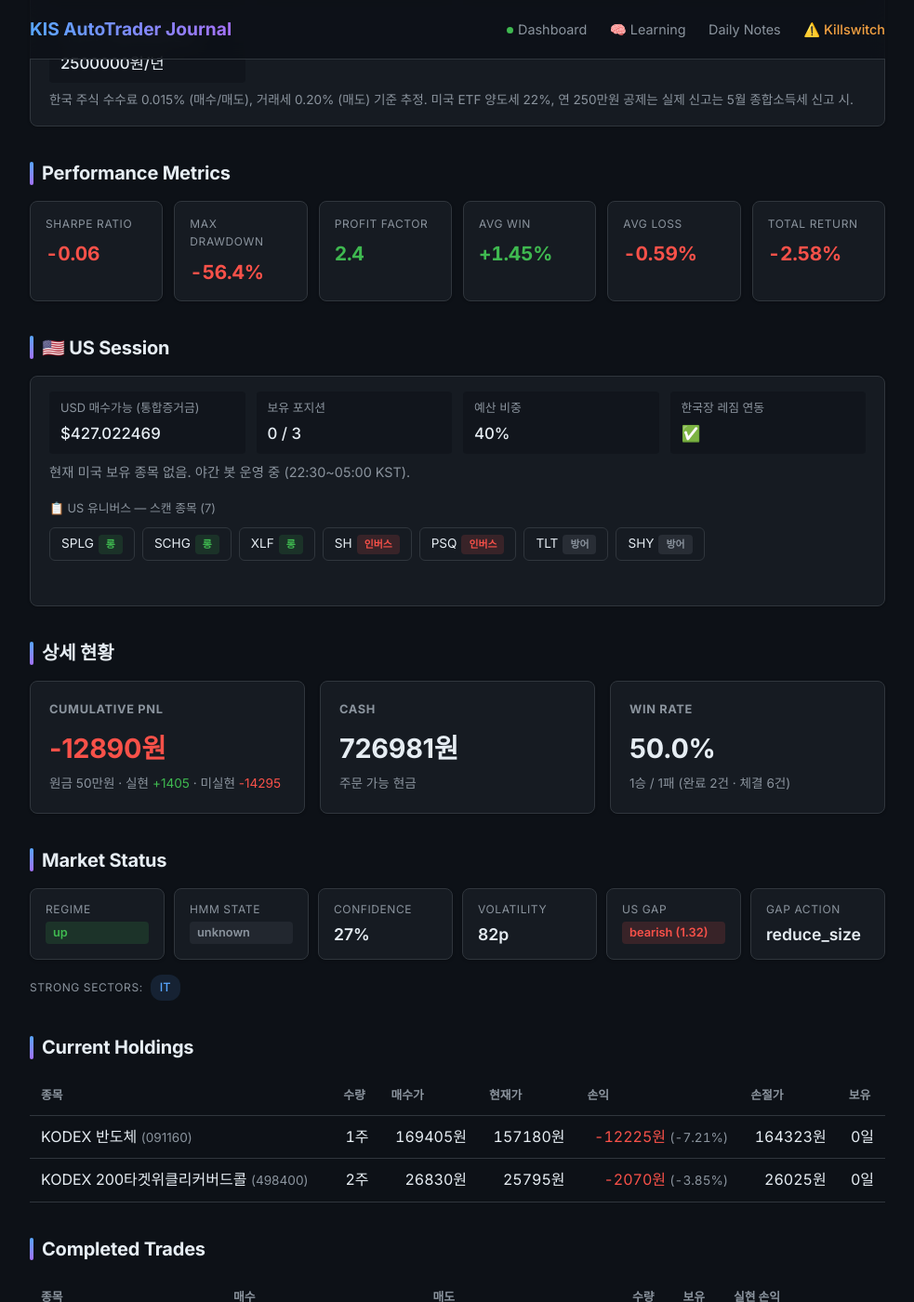
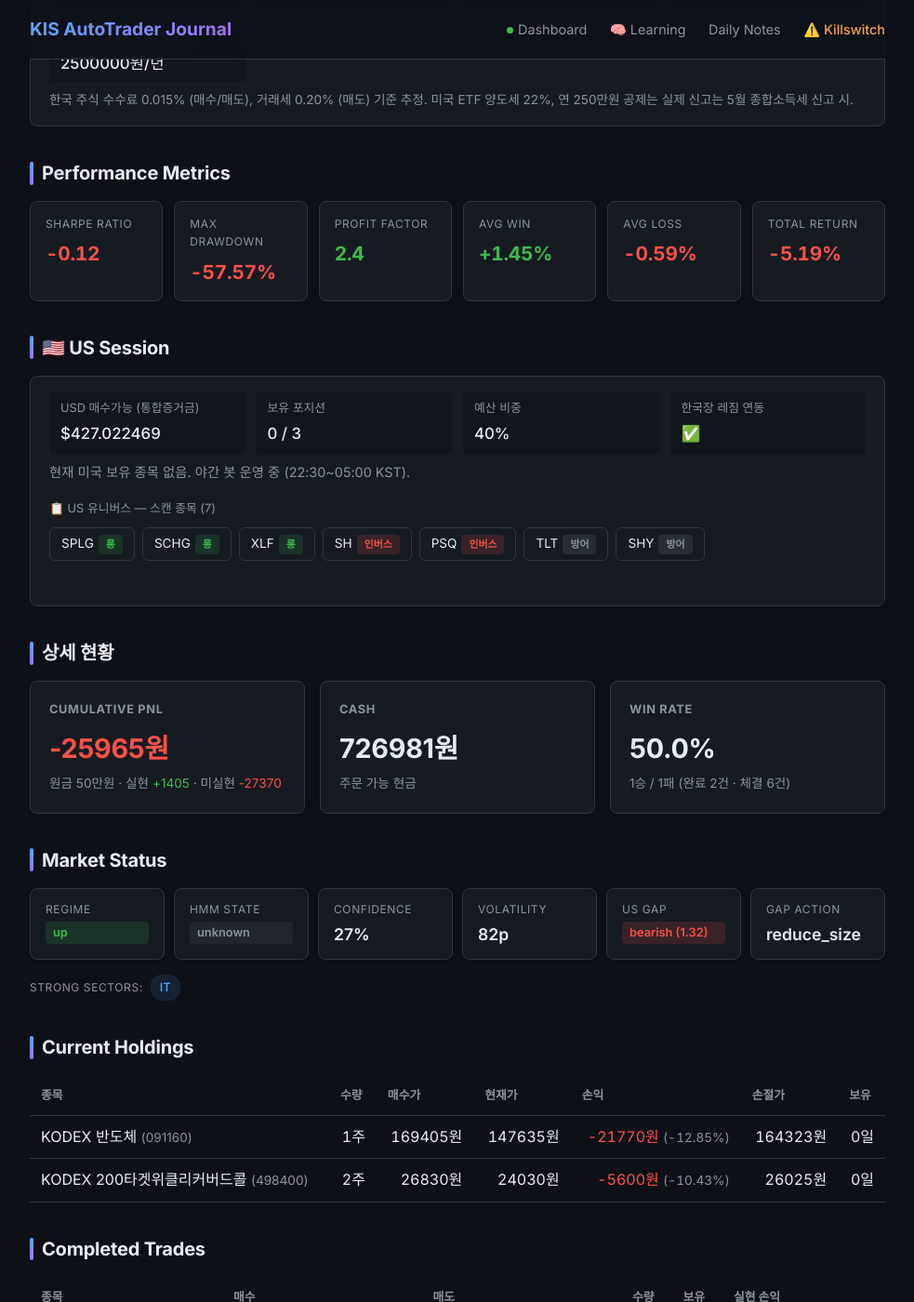
Before and after one commit to BudongJW/kis-trading-journal, a Jekyll site: the page built from index.html, in a window 1280 px wide and 1400 px high, scrolled down 997 px. Shown: the whole window at 93% size, without its empty margins (148-1131 px from the left). Built offline with Jekyll 4.4.1, drawn with Linux system fonts in a browser that asks for light colours; nearby versions of some CDN libraries; some of the changed text lies outside the part shown.

Commit message:
auto: portfolio update 09:47

```diff
--- a/_data/portfolio.json
+++ b/_data/portfolio.json
@@ -1,5 +1,5 @@
 {
-  "updated_at": "2026-06-08T09:41:18.488294",
+  "updated_at": "2026-06-08T09:47:34.311088",
   "initial_capital": 500000,
   "cash": 726981,
   "holdings": [
@@ -7,11 +7,11 @@
       "symbol": "091160",
       "name": "KODEX 반도체",
       "qty": 1,
-      "current_price": 157180,
-      "value": 157180,
+      "current_price": 147635,
+      "value": 147635,
       "buy_price": 169405,
-      "pnl": -12225,
-      "pnl_pct": -7.21,
+      "pnl": -21770,
+      "pnl_pct": -12.85,
       "manual": true,
       "stop_price": 164323
     },
@@ -19,11 +19,11 @@
       "symbol": "498400",
       "name": "KODEX 200타겟위클리커버드콜",
       "qty": 2,
-      "current_price": 25795,
-      "value": 51590,
+      "current_price": 24030,
+      "value": 48060,
       "buy_price": 26830,
-      "pnl": -2070,
-      "pnl_pct": -3.85,
+      "pnl": -5600,
+      "pnl_pct": -10.43,
       "stop_price": 26025
     }
   ],
@@ -40,12 +40,12 @@
     "set_at": "",
     "set_by": ""
   },
-  "holdings_value": 208770,
-  "total_value": 909766,
-  "total_pnl": -12890,
-  "total_pnl_pct": -1.4,
+  "holdings_value": 195695,
+  "total_value": 896691,
+  "total_pnl": -25965,
+  "total_pnl_pct": -2.81,
   "realized_pnl": 1405,
-  "unrealized_pnl": -14295,
+  "unrealized_pnl": -27370,
   "total_trades": 6,
   "completed_trades": 2,
   "winning_trades": 1,
@@ -174,12 +174,12 @@
     "tax_exemption_remaining_krw": 2500000
   },
   "performance": {
-    "sharpe_ratio": -0.06,
-    "max_drawdown_pct": -56.4,
+    "sharpe_ratio": -0.12,
+    "max_drawdown_pct": -57.57,
     "profit_factor": 2.4,
     "avg_win_pct": 1.45,
     "avg_loss_pct": -0.59,
-    "total_return_pct": -2.58
+    "total_return_pct": -5.19
   },
   "r_summary": {},
   "daily_history": [
@@ -437,13 +437,13 @@
     },
     {
       "date": "2026-06-08",
-      "total_value": 909766,
+      "total_value": 896691,
       "cash": 726981,
-      "holdings_value": 208770,
-      "day_pnl": -14295,
-      "cumul_pnl": -12890,
+      "holdings_value": 195695,
+      "day_pnl": -27370,
+      "cumul_pnl": -25965,
       "realized_pnl": 1405,
-      "unrealized_pnl": -14295,
+      "unrealized_pnl": -27370,
       "net_deposit": 422656,
       "regime": "up",
       "hmm_state": "unknown",
@@ -498,11 +498,11 @@
     "enabled": true,
     "regime": "CRISIS",
     "confidence": 0.65,
-    "sma_ratio": 0.7126,
+    "sma_ratio": 0.6955,
     "canary_bad": 1,
     "canary_scores": {
-      "195930": 0.8647,
-      "132030": -1.2255
+      "195930": 0.8022,
+      "132030": -1.2436
     }
   },
   "us_session": {
```
